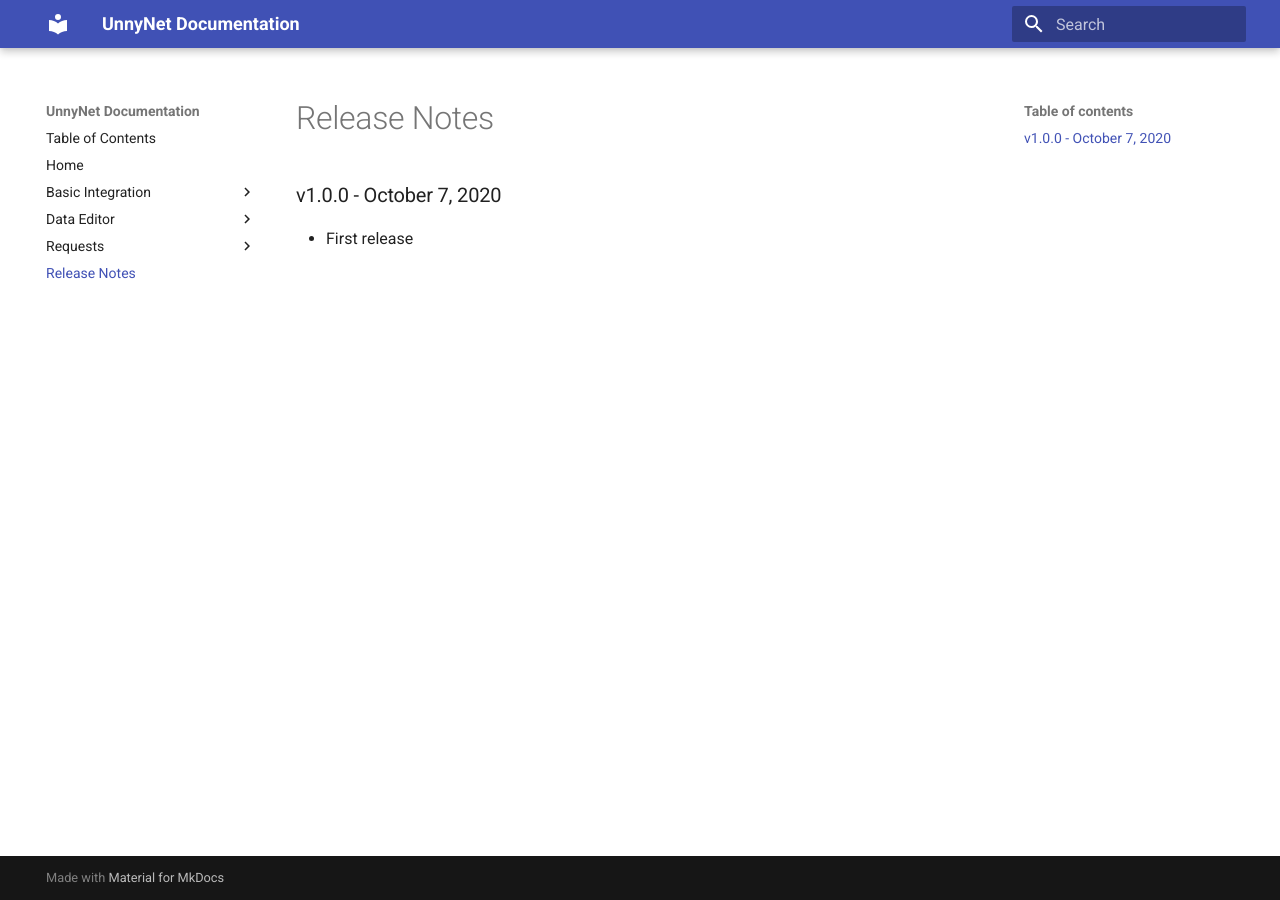
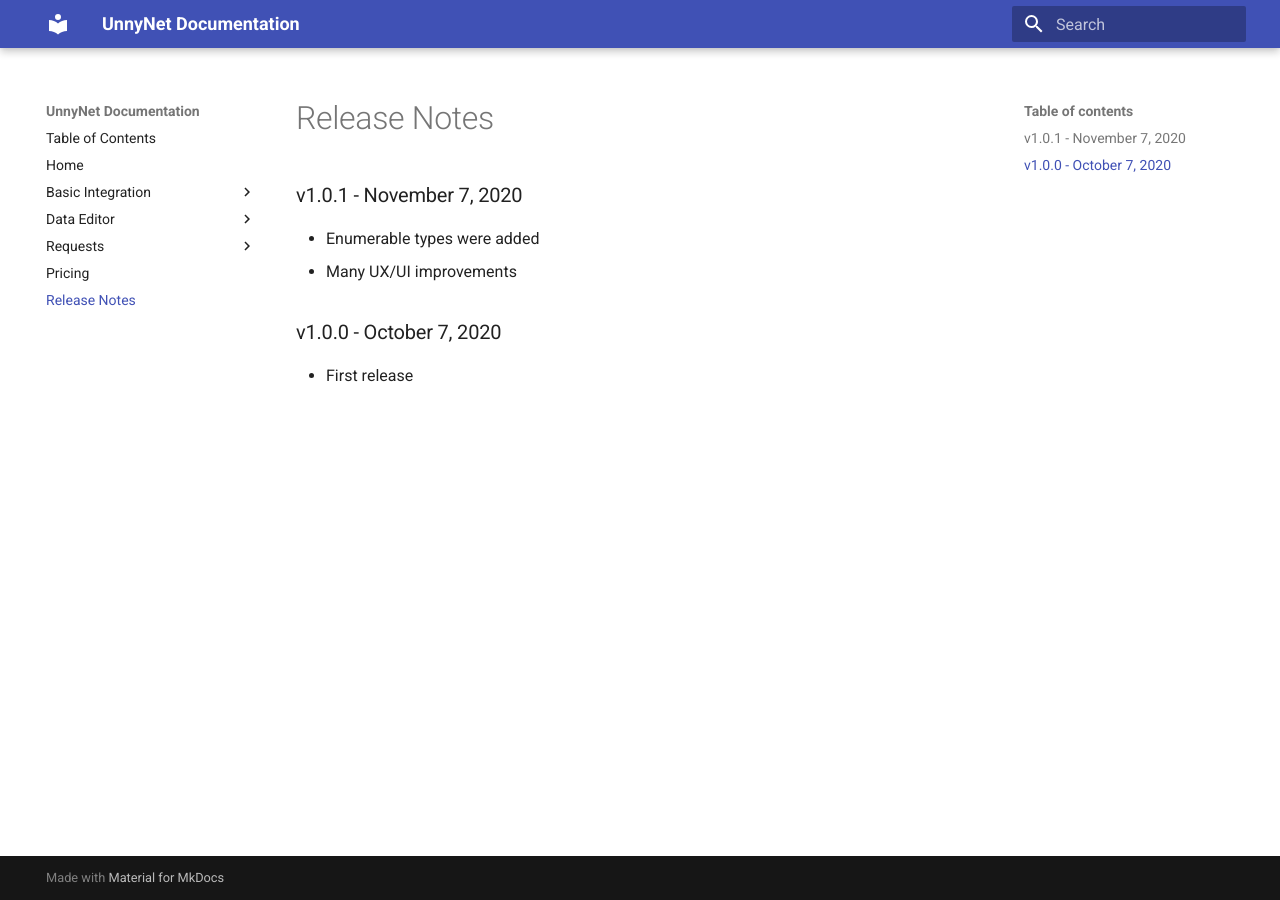
Before and after one commit to unnynet/unnynet-docs, an MkDocs documentation site: the page built from docs/release_notes.md, in a window 1280 px wide. Built offline with MkDocs 1.6.1 and Material for MkDocs 9.7.7, drawn with Linux system fonts in a browser that asks for light colours.

Commit message:
pricing changes

```diff
--- a/docs/release_notes.md
+++ b/docs/release_notes.md
@@ -1,4 +1,8 @@
 # Release Notes
+
+### v1.0.1 - November 7, 2020
+* Enumerable types were added
+* Many UX/UI improvements
 
 ### v1.0.0 - October 7, 2020
 * First release
--- a/mkdocs.yml
+++ b/mkdocs.yml
@@ -40,6 +40,7 @@
       - What's next: data_editor/what_next.md
     - Requests:
       - Response Data: requests/response_data.md
+    - Pricing: pricing.md
     - Release Notes: release_notes.md
 
 extra_css:
```
Also changed, not shown: docs/pricing.md (added, +33 -0 lines).
